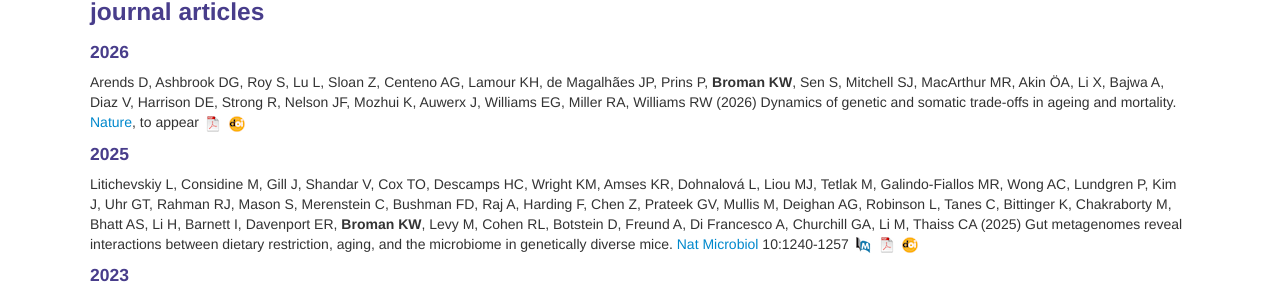
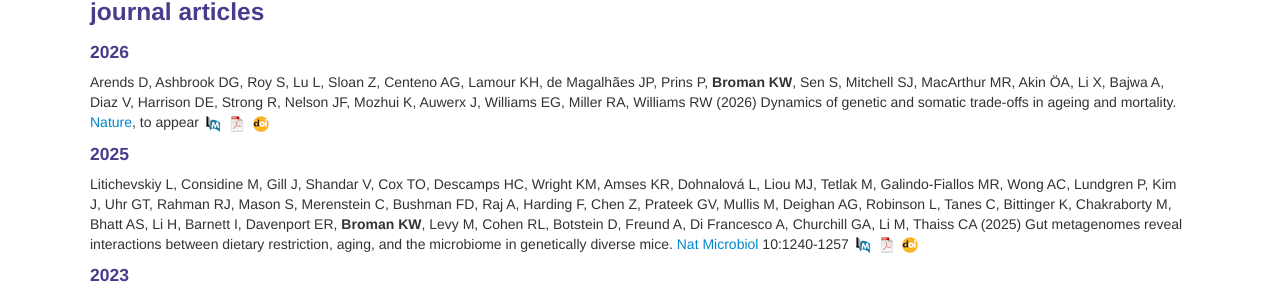
Before and after one commit to kbroman/kbroman.github.io, a Jekyll site: the page built from pubs.md, in a window 1280 px wide. Shown: the part 303-600 px from the top of the page. Built offline with Jekyll 4.4.1, drawn with Linux system fonts in a browser that asks for light colours.

Commit message:
Add pubmed link for Arends et al article

```diff
--- a/pubs.md
+++ b/pubs.md
@@ -38,9 +38,7 @@
 Mozhui K, Auwerx J, Williams EG, Miller RA, Williams RW  (2026)
 Dynamics of genetic and somatic trade-offs in ageing and mortality.
 [Nature](https://www.nature.com), to appear
-<!--
-[![PubMed](icons16/pubmed-icon.png)](https://pubmed.ncbi.nlm.nih.gov/40777243/)
--->
+[![PubMed](icons16/pubmed-icon.png)](https://pubmed.ncbi.nlm.nih.gov/42020758/)
 [![pdf](icons16/pdf-icon.png)](https://www.nature.com/articles/s41586-026-10407-9.pdf)
 [![doi](icons16/doi-icon.png)](https://doi.org/10.1038/s41586-026-10407-9)
 <!-- * 173 * -->
```
